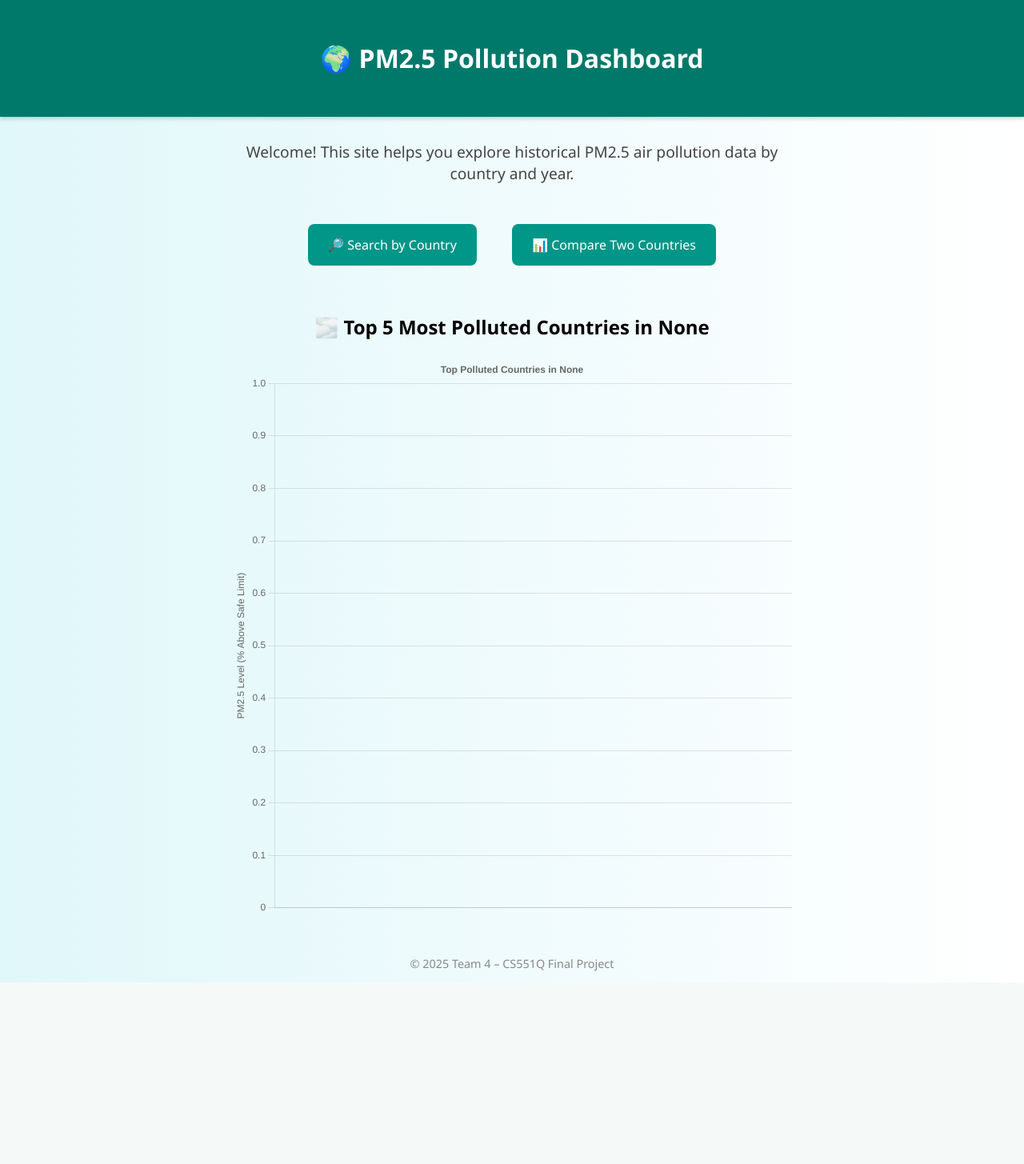
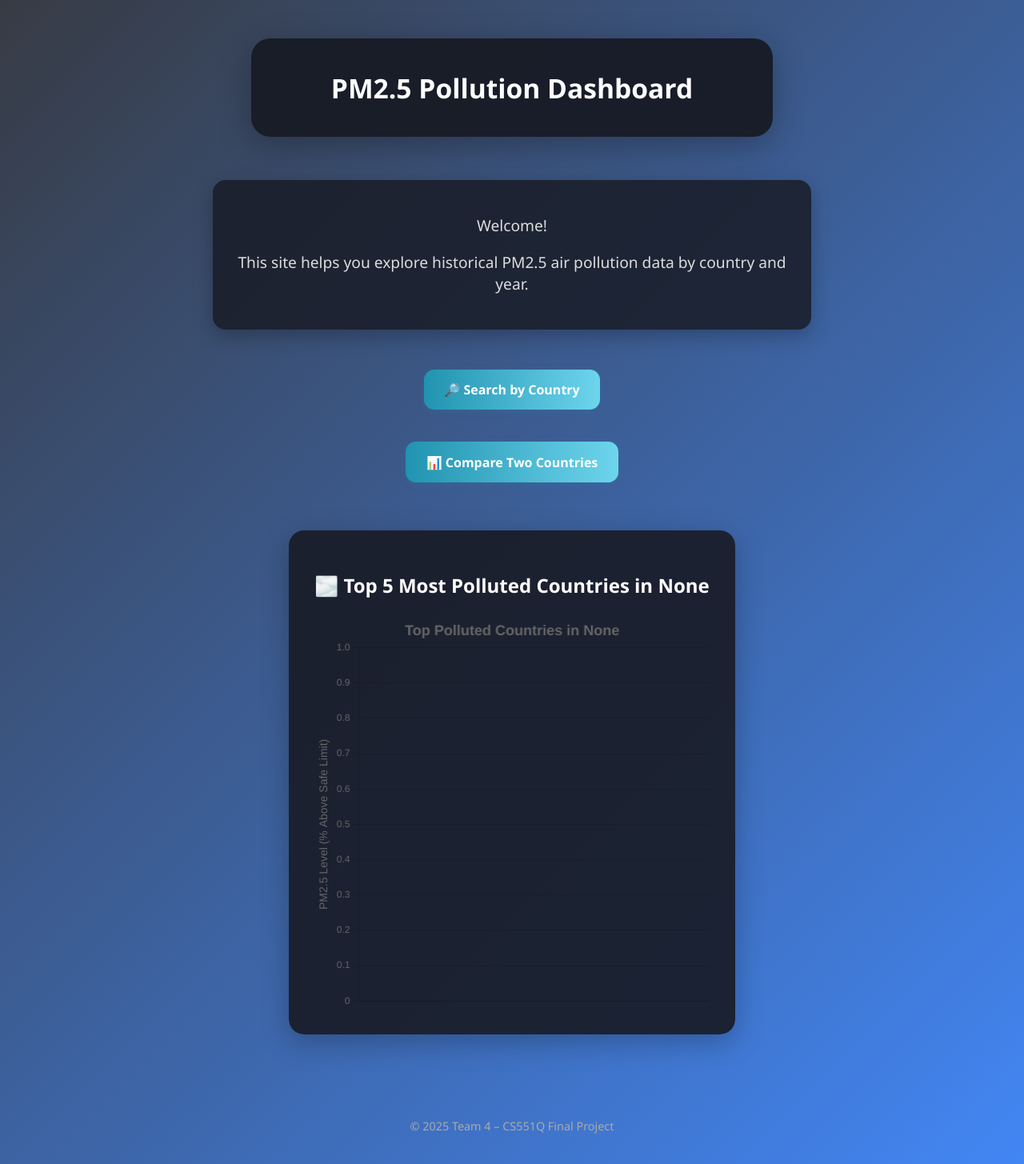
Before and after one commit to sita1013/Team_4_Deployment, a Django app: page / in a window 1280 px wide. Shown: the whole page at 80% size. Before the commit the page ends 1228 px from the top, so only its background shows below. Run offline with Django 5.2, Linux system fonts and the light colour scheme; data that the repository does not hold is empty.

Commit message:
all html adjusted to be same colours and design

```diff
--- a/countries/templates/countries/homepage.html
+++ b/countries/templates/countries/homepage.html
@@ -1,67 +1,91 @@
 <!DOCTYPE html>
 <html>
 <head>
-    <title>PM2.5 Dashboard</title>
+    <title>PM2.5 Homepage</title>
     <script src="https://cdn.jsdelivr.net/npm/chart.js"></script>
     <style>
         body {
+            background: linear-gradient(135deg, #373B44 0%, #4286f4 100%);
+            min-height: 100vh;
+            display: flex;
+            flex-direction: column;
+            align-items: center;
+            justify-content: flex-start;
             font-family: 'Montserrat', 'Segoe UI', sans-serif;
-            background: linear-gradient(to right, #e0f7fa, #ffffff);
             margin: 0;
-            padding: 0;
+            padding: 1.5rem;
             text-align: center;
           }
-
         header {
-            background-color: #00796b;
+            background: rgba(24,28,38,0.96);
             color: white;
-            padding: 30px 10px;
-            box-shadow: 0 2px 5px rgba(0,0,0,0.2);
+            padding: 1rem;
+            border-radius: 1.5rem;
+            box-shadow: 0 10px 40px rgba(0,0,0,0.28);
+            width: 100%;
+            max-width: 620px;
+            margin: 1.5rem auto;
+            font-size: 1.05em;
+            animation: floatIn 0.8s cubic-bezier(.6,.3,.3,1.5);
           }
-
         .intro {
             margin: 30px auto;
             max-width: 700px;
             font-size: 1.2em;
-            color: #444;
+            color: #ddd;
+            background: rgba(24,28,38,0.85);
+            padding: 1.5rem;
+            border-radius: 1rem;
+            box-shadow: 0 8px 24px rgba(0, 0, 0, 0.25);
           }
 
         .btn {
             display: inline-block;
-            padding: 15px 25px;
+            padding: 0.9rem 1.6rem;
             margin: 20px;
             font-size: 1em;
             color: white;
-            background-color: #009688;
+            background: linear-gradient(90deg, #2193b0, #6dd5ed);
             border: none;
-            border-radius: 8px;
+            border-radius: 0.8rem;
             text-decoration: none;
-            transition: background-color 0.3s ease;
+            font-weight: 600;
+            cursor: pointer;
+            box-shadow: 0 2px 10px rgba(33,147,176,0.2);
+            transition: background 0.3s ease, transform 0.2s ease;
           }
-
         .btn:hover {
-            background-color: #00796b;
+            background: linear-gradient(90deg, #6dd5ed, #2193b0);
+            transform: translateY(-2px) scale(1.03);
           }
-
         .chart-container {
             max-width: 700px;
             margin: 40px auto;
+            background: rgba(24,28,38,0.92);
+            padding: 2rem;
+            border-radius: 1.2rem;
+            box-shadow: 0 10px 35px rgba(0, 0, 0, 0.25);
+            color: #fff;
           }
-
         footer {
             margin-top: 50px;
-            color: #888;
+            color: #aaa;
             font-size: 0.9em;
+            text-align: center;
+          }
+        @keyframes floatIn {
+            0% {transform:translateY(80px) scale(0.98);opacity:0;}
+            100% {transform:none;opacity:1;}
           }
     </style>
 </head>
 <body>
     <header>
-        <h1>🌍 PM2.5 Pollution Dashboard</h1>
+        <h1>PM2.5 Pollution Dashboard</h1>
     </header>
 
     <div class="intro">
-        <p>Welcome! This site helps you explore historical PM2.5 air pollution data by country and year.</p>
+        <p>Welcome!</p> <p>This site helps you explore historical PM2.5 air pollution data by country and year.</p>
     </div>
 
     <a href="{% url 'pm25_lookup' %}" class="btn">🔎 Search by Country</a>
@@ -76,7 +100,6 @@
     <script>
         const countries = {{ countries_json|safe }};
         const values = {{ values_json|safe }};
-
         const ctx = document.getElementById('pm25Chart').getContext('2d');
         const pm25Chart = new Chart(ctx, {
             type: 'bar',
@@ -86,7 +109,7 @@
                     label: 'PM2.5 Level (% Above Safe Limit)',
                     data: values,
 
-                    backgroundColor: 'rgba(0, 150, 136, 0.7)',
+                    backgroundColor: 'rgba(164, 244, 236, 0.99)',
                     borderRadius: 8
                 }]
             },
@@ -96,7 +119,11 @@
                     legend: { display: false },
                     title: {
                         display: true,
-                        text: 'Top Polluted Countries in {{ latest_year }}'
+                        text: 'Top Polluted Countries in {{ latest_year }}',
+                        font: {
+                            size: 18
+                          }
+
                     },
                     tooltip: {
                         callbacks: {
@@ -111,7 +138,11 @@
                         beginAtZero: true,
                         title: {
                             display: true,
-                            text: 'PM2.5 Level (% Above Safe Limit)'
+                            text: 'PM2.5 Level (% Above Safe Limit)',
+                            font: {
+                                size: 14
+                              }
+
                         }
                     }
                 }
--- a/countries/templates/countries/pm25_lookup.html
+++ b/countries/templates/countries/pm25_lookup.html
@@ -138,6 +138,12 @@
       .pm-card { padding: 1.1rem 0.5rem; }
       .pm-nav { flex-direction: column; gap:0.5rem; text-align:center;}
     }
+    footer {
+      margin-top: 50px;
+      color: #aaa;
+      font-size: 0.9em;
+      text-align: center;
+    }
   </style>
 </head>
 <body>
```
Also changed, not shown: countries/templates/countries/barchart_compare.html (+6 -1 lines). Lines whose indentation alone changed are shown as unchanged.
